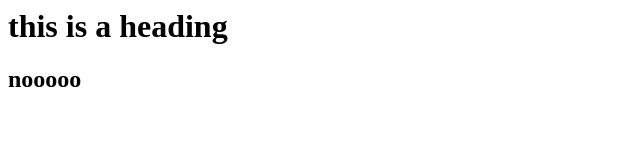
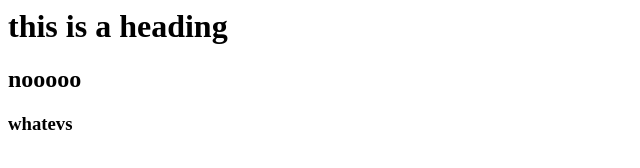
Before and after one commit to michellevarghese/git-one, a plain HTML site: page index.html in a window 1280 px wide. Shown: the full height of the page, 0-640 px from the left. Drawn offline with Linux system fonts and the light colour scheme.

Commit message:
added h3

```diff
--- a/index.html
+++ b/index.html
@@ -3,5 +3,6 @@
     <body>
         <h1>this is a heading</h1>
         <h2>nooooo</h2>
+        <h3>whatevs</h3>
     </body>
 </html>
```
